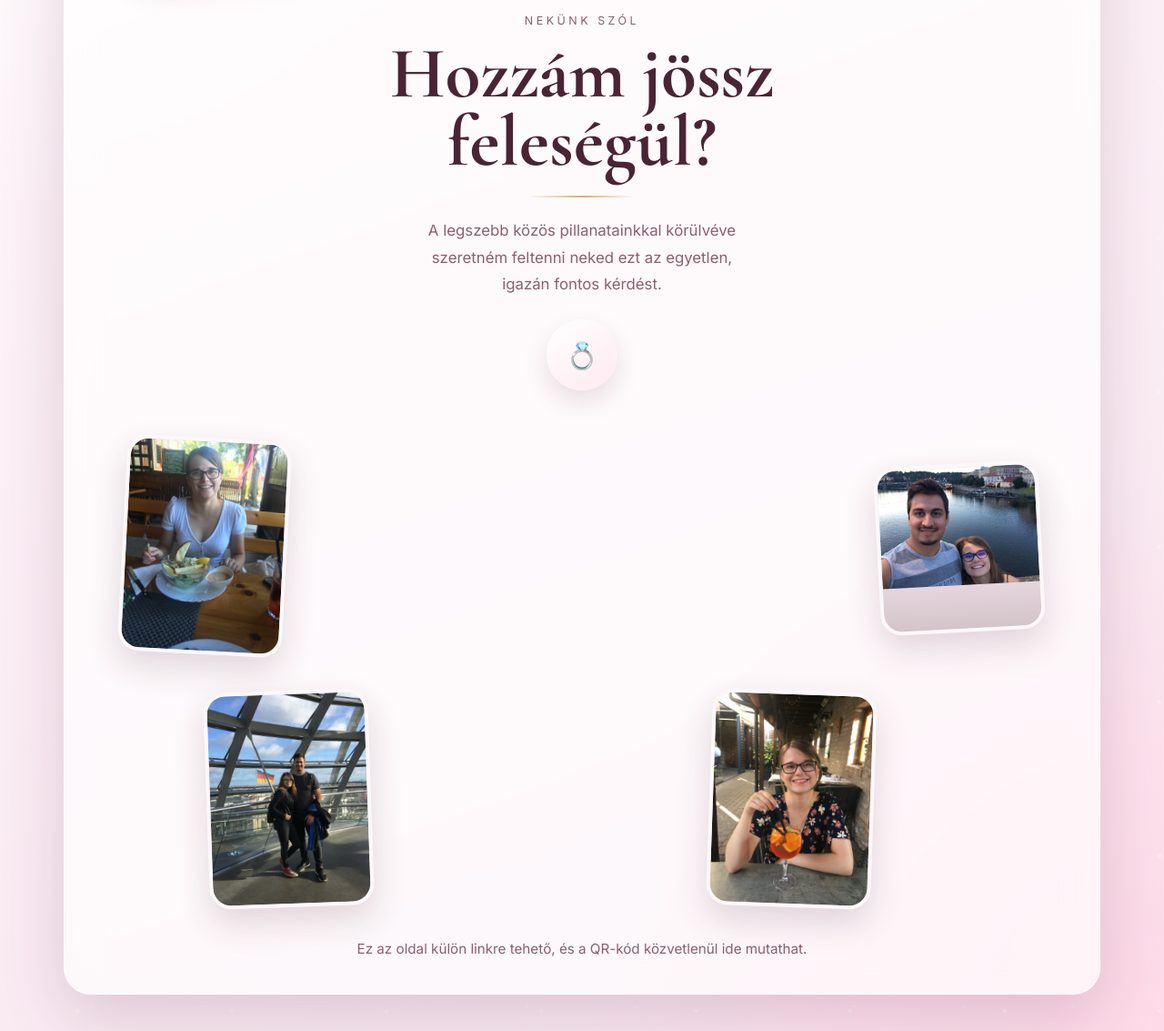
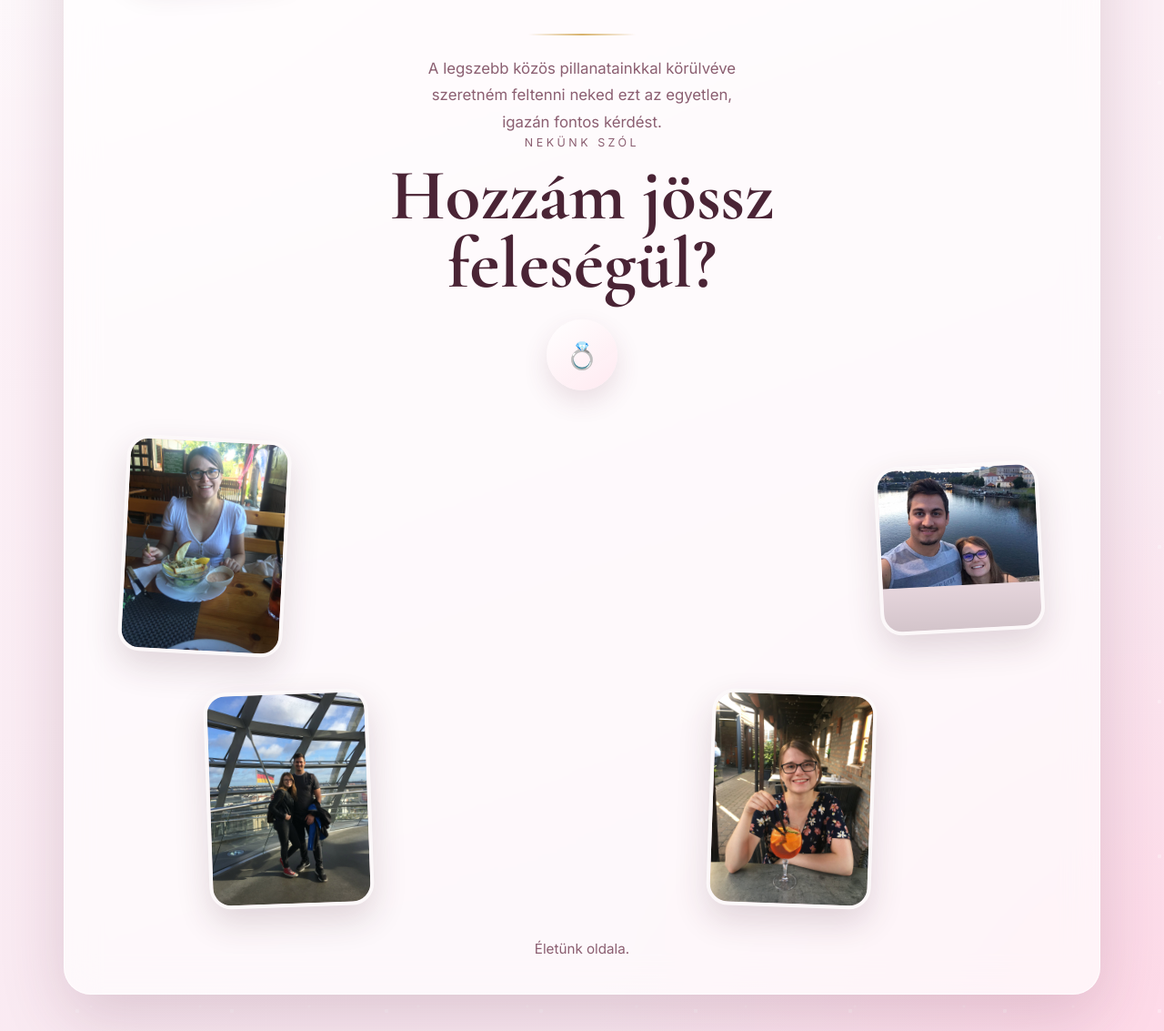
Before and after one commit to Madi095/geoladak-app, a plain HTML site: page qr-site/index.html in a window 1280 px wide. Shown: the part 334-1467 px from the top of the page at 91% size. Drawn offline with nearby package versions, Linux system fonts and the light colour scheme.

Commit message:
Szöveg felcserélése

```diff
--- a/qr-site/index.html
+++ b/qr-site/index.html
@@ -235,10 +235,10 @@
                 </figure>
 
                 <div class="hero">
+                    <div class="divider"></div>
+                    <p class="sub">A legszebb közös pillanatainkkal körülvéve szeretném feltenni neked ezt az egyetlen, igazán fontos kérdést.</p>
                     <div class="eyebrow">Nekünk szól</div>
                     <h1>Hozzám jössz<br>feleségül?</h1>
-                    <div class="divider"></div>
-                    <p class="sub">A legszebb közös pillanatainkkal körülvéve szeretném feltenni neked ezt az egyetlen, igazán fontos kérdést.</p>
                     <div class="ring">💍</div>
                 </div>
 
@@ -255,7 +255,7 @@
                     <img src="756219205_1694211411694329_8332223703575064966_n.jpg" alt="Otthoni, kedves portré egy Harry Potter pulóverben" width="768" height="1024" loading="lazy">
                 </figure>
             </div>
-            <p class="note">Ez az oldal külön linkre tehető, és a QR-kód közvetlenül ide mutathat.</p>
+            <p class="note">Életünk oldala.</p>
         </section>
     </main>
 </body>
```
